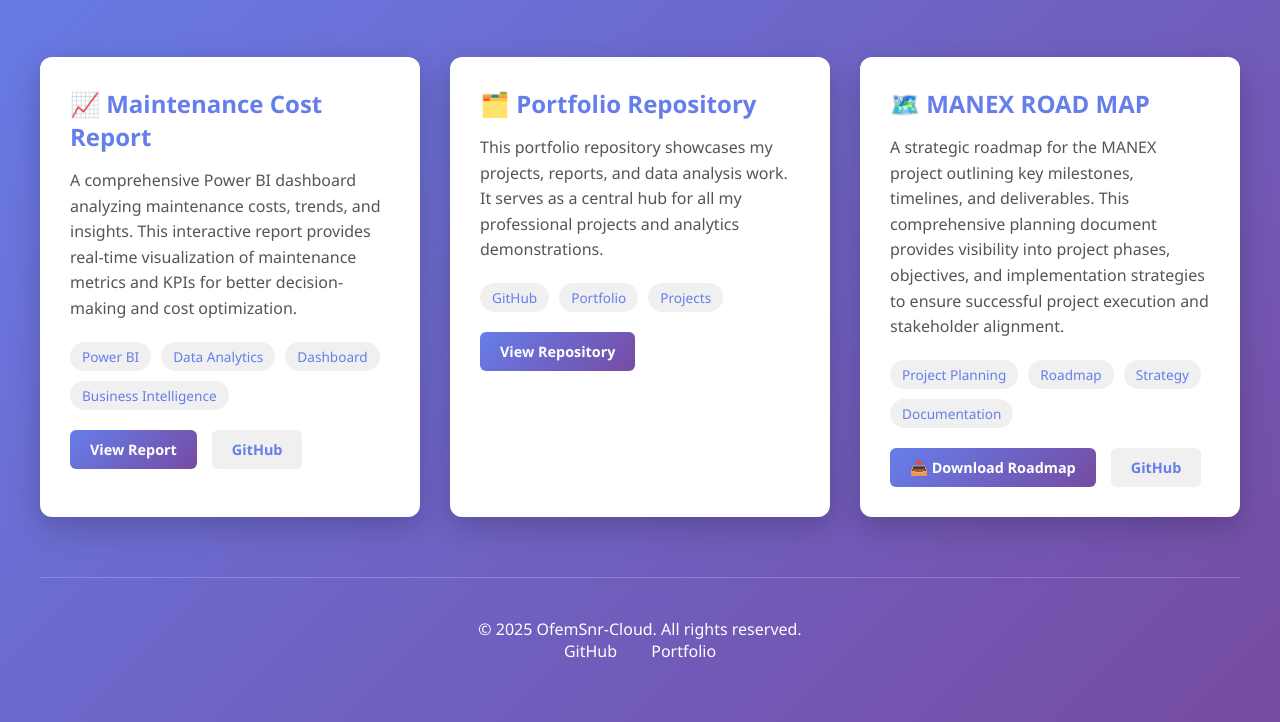
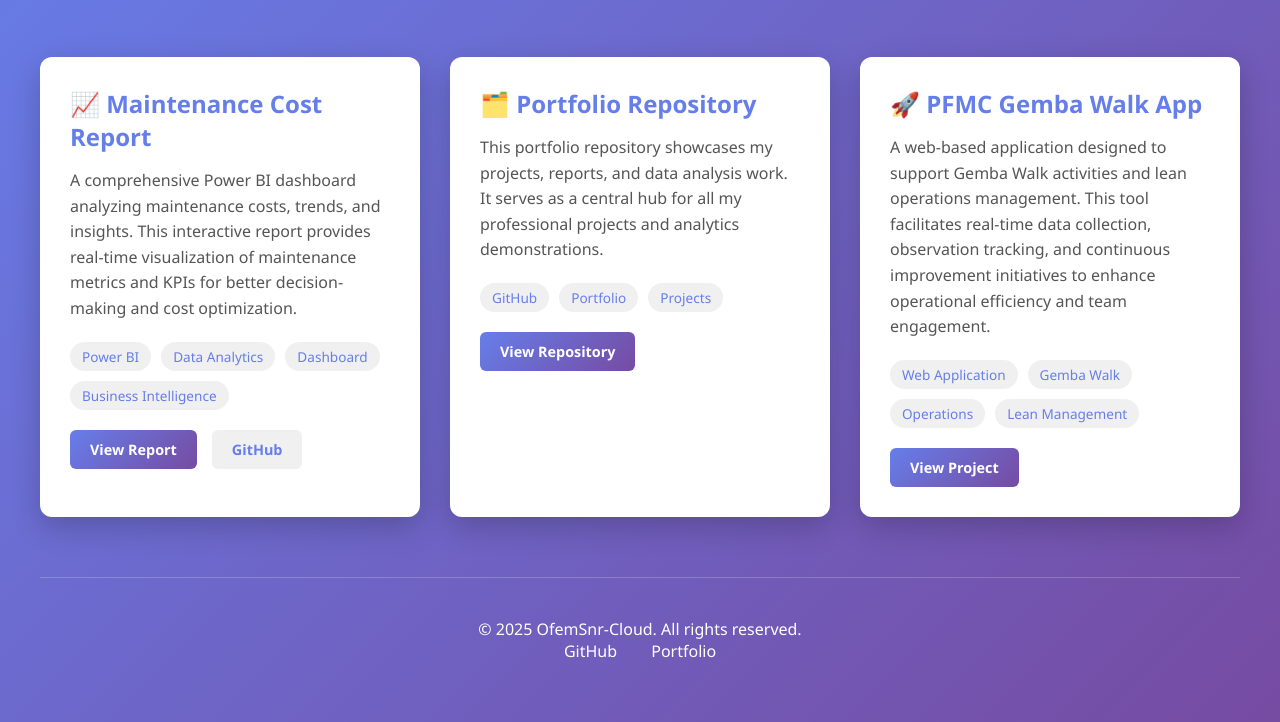
Before and after one commit to OfemSnr-Cloud/Portfolio, a plain HTML site: page index.html in a window 1280 px wide. Shown: the part 165-887 px from the top of the page. Drawn offline with Linux system fonts and the light colour scheme.

Commit message:
Remove MANEX Roadmap and add PFMC Gemba Walk App to portfolio

```diff
--- a/index.html
+++ b/index.html
@@ -207,26 +207,23 @@
                 </div>
             </div>
 
-            <!-- MANEX ROAD MAP Project -->
+            <!-- PFMC Gemba Walk App -->
             <div class="project-card">
-                <h2>🗺️ MANEX ROAD MAP</h2>
+                <h2>🚀 PFMC Gemba Walk App</h2>
                 <p>
-                    A strategic roadmap for the MANEX project outlining key milestones, timelines, and deliverables.
-                    This comprehensive planning document provides visibility into project phases, objectives, and implementation strategies
-                    to ensure successful project execution and stakeholder alignment.
+                    A web-based application designed to support Gemba Walk activities and lean operations management.
+                    This tool facilitates real-time data collection, observation tracking, and continuous improvement initiatives
+                    to enhance operational efficiency and team engagement.
                 </p>
                 <div class="tags">
-                    <span class="tag">Project Planning</span>
-                    <span class="tag">Roadmap</span>
-                    <span class="tag">Strategy</span>
-                    <span class="tag">Documentation</span>
+                    <span class="tag">Web Application</span>
+                    <span class="tag">Gemba Walk</span>
+                    <span class="tag">Operations</span>
+                    <span class="tag">Lean Management</span>
                 </div>
                 <div class="project-links">
-                    <a href="https://github.com/OfemSnr-Cloud/Portfolio/raw/main/MANEX%20ROAD%20MAP-23-24%20FY.xlsx" class="btn" target="_blank">
-                        📥 Download Roadmap
-                    </a>
-                    <a href="https://github.com/OfemSnr-Cloud/Portfolio" class="btn btn-secondary" target="_blank">
-                        GitHub
+                    <a href="https://github.com/OfemSnr-Cloud/Portfolio" class="btn" target="_blank">
+                        View Project
                     </a>
                 </div>
             </div>
```
